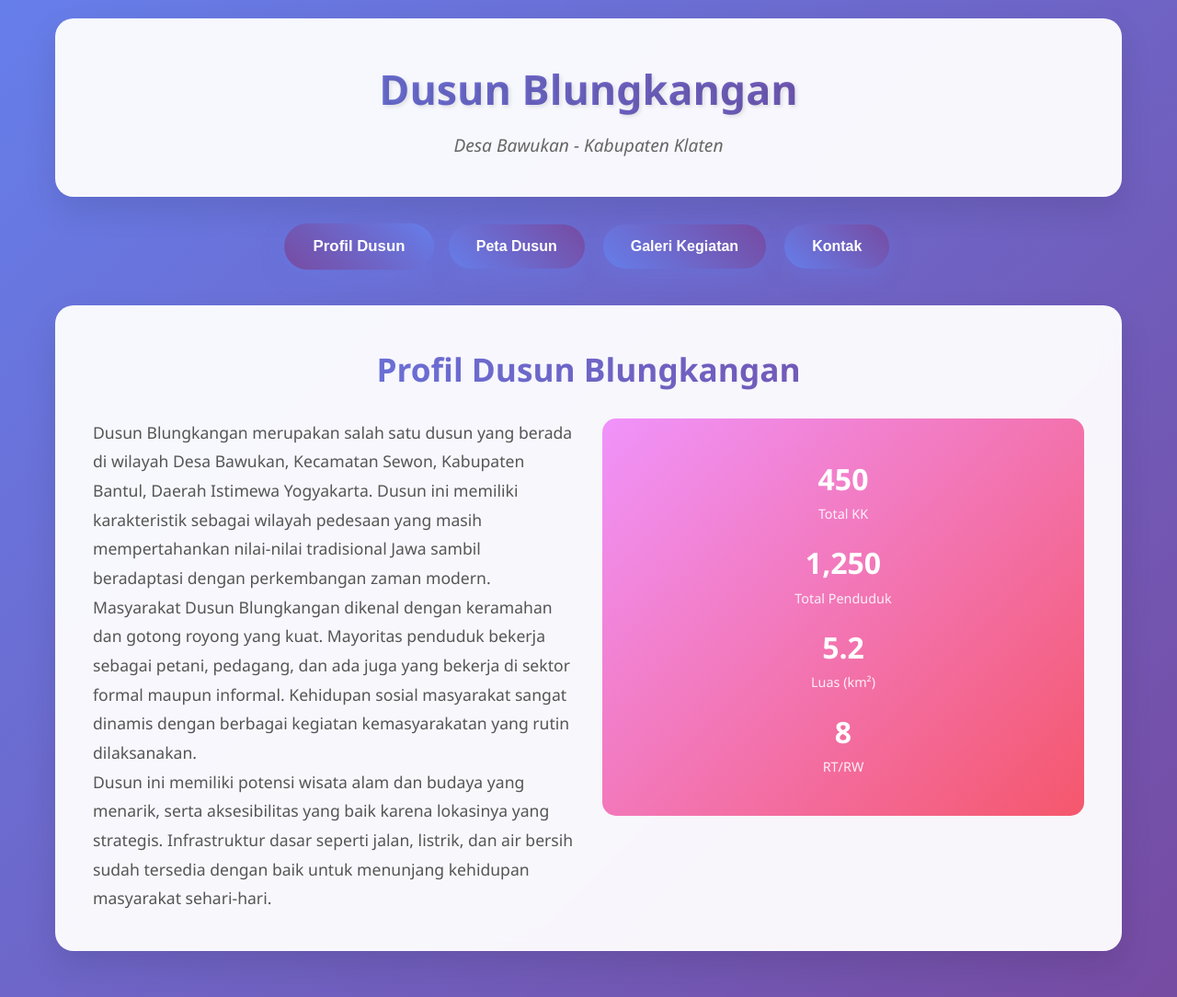
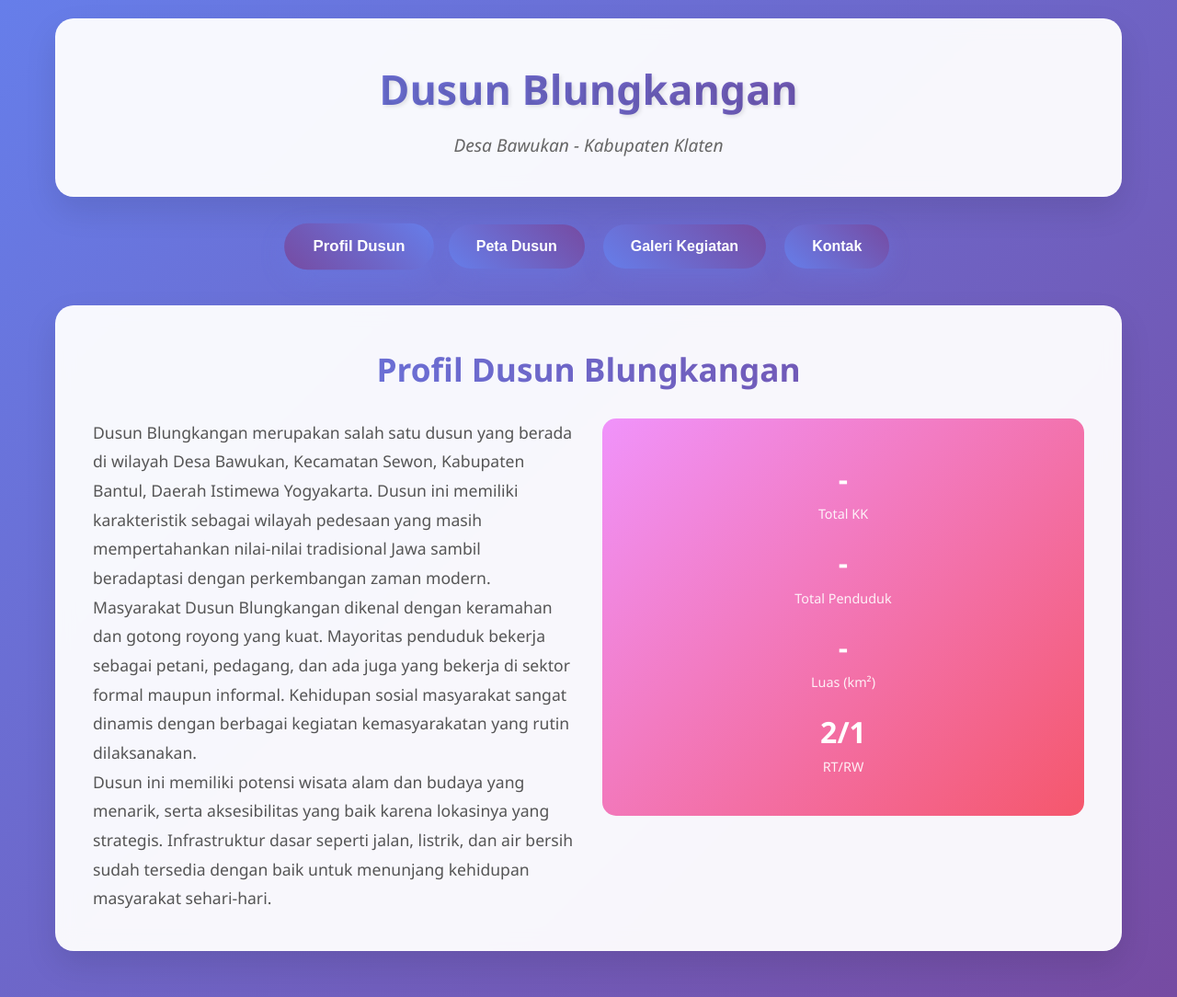
Before and after one commit to syariffff/website-blungkangan, a plain HTML site: page index.html in a window 1280 px wide. Shown: the whole page at 92% size. Drawn offline with Linux system fonts and the light colour scheme.

Commit message:
coba img

```diff
--- a/index.html
+++ b/index.html
@@ -33,19 +33,19 @@
 
                 <div class="profile-stats">
                     <div class="stat-item">
-                        <span class="stat-number">450</span>
+                        <span class="stat-number">-</span>
                         <span class="stat-label">Total KK</span>
                     </div>
                     <div class="stat-item">
-                        <span class="stat-number">1,250</span>
+                        <span class="stat-number">-</span>
                         <span class="stat-label">Total Penduduk</span>
                     </div>
                     <div class="stat-item">
-                        <span class="stat-number">5.2</span>
+                        <span class="stat-number">-</span>
                         <span class="stat-label">Luas (km²)</span>
                     </div>
                     <div class="stat-item">
-                        <span class="stat-number">8</span>
+                        <span class="stat-number">2/1</span>
                         <span class="stat-label">RT/RW</span>
                     </div>
                 </div>
```
